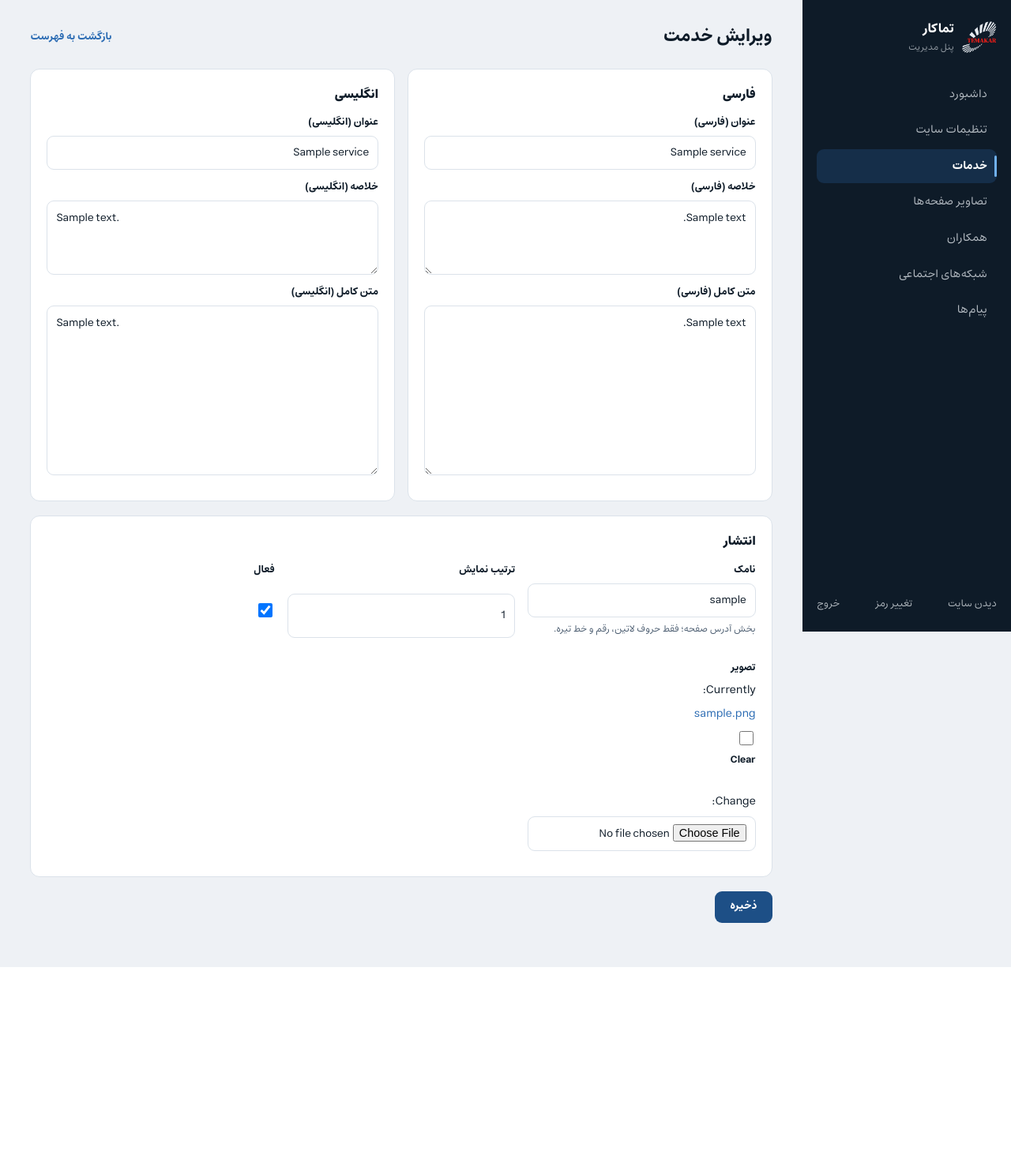
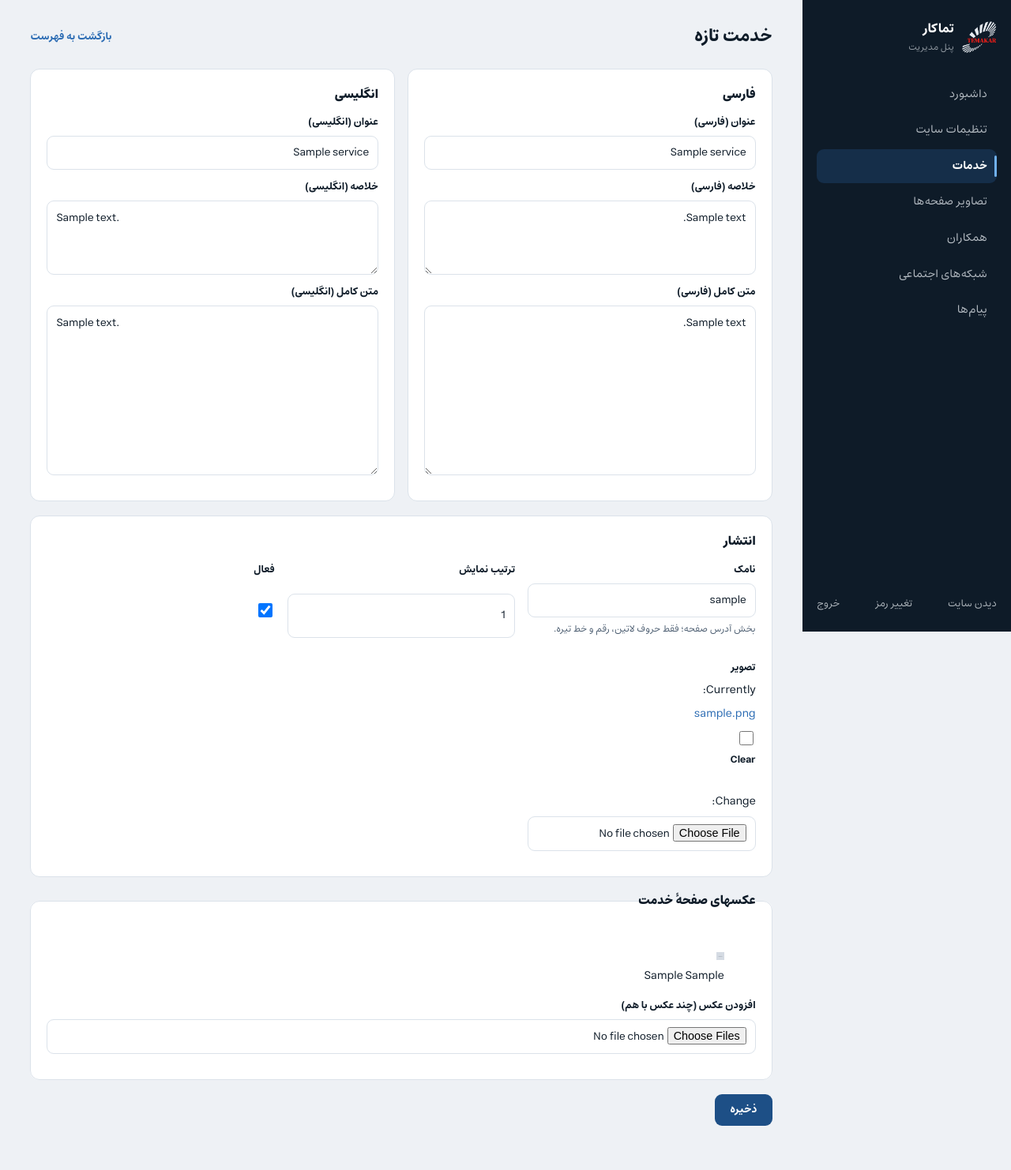
Before and after one commit to LeylaKhojasteh/temakar-site, a Django app: page /manage/services/1/ in a window 1280 px wide. Shown: the whole page at 79% size. Before the commit the page ends 1225 px from the top, so only its background shows below. Run offline with Django 5.2, Linux system fonts and the light colour scheme; a user stored in the database is signed in; tables that the repository leaves empty hold one stand-in row (values such as "Sample post"); grey boxes marked "Sample" are stand-in pictures.

Commit message:
feat: add multi-photo gallery to the custom dashboard service form

```diff
--- a/apps/dashboard/forms.py
+++ b/apps/dashboard/forms.py
@@ -2,6 +2,7 @@
 
 from django import forms
 
+from apps.services.gallery import ServiceImage
 from apps.core.models import Partner, SiteImage, SiteSettings, SocialLink
 from apps.services.models import Service
 
@@ -63,3 +64,16 @@ class ServiceForm(forms.ModelForm):
             "body_fa": forms.Textarea(attrs={"rows": 8, "dir": "rtl"}),
             "body_en": forms.Textarea(attrs={"rows": 8, "dir": "ltr"}),
         }
+
+
+class MultiFileInput(forms.FileInput):
+    def __init__(self, attrs=None):
+        super().__init__(attrs)
+        self.attrs["multiple"] = True
+
+
+class GalleryUploadForm(forms.Form):
+    photos = forms.ImageField(
+        required=False,
+        widget=MultiFileInput(),
+    )
--- a/apps/dashboard/views.py
+++ b/apps/dashboard/views.py
@@ -15,6 +15,7 @@ from django.views.decorators.http import require_POST
 
 from apps.contact.models import ContactMessage
 from apps.core.models import Partner, SiteImage, SiteSettings, SocialLink
+from apps.services.gallery import ServiceImage
 from apps.services.models import Service
 
 from .forms import ImageForm, PartnerForm, ServiceForm, SettingsForm, SocialForm
@@ -97,15 +98,21 @@ def services_view(request):
 
 @panel_required
 def service_edit(request, pk=None):
+    from apps.dashboard.forms import GalleryUploadForm
+
     instance = get_object_or_404(Service, pk=pk) if pk else None
     form = ServiceForm(request.POST or None, request.FILES or None, instance=instance)
+    gallery_form = GalleryUploadForm(request.POST or None, request.FILES or None)
     if request.method == "POST" and form.is_valid():
-        form.save()
+        service = form.save()
+        for photo in request.FILES.getlist("photos"):
+            ServiceImage.objects.create(service=service, image=photo)
         return redirect("dashboard:services")
     return render(
         request,
         "dashboard/service_form.html",
-        {"active": "services", "form": form, "service": instance},
+        {"active": "services", "form": form, "gallery_form": gallery_form,
+         "gallery": instance.gallery.all() if instance else []},
     )
 
 
--- a/templates/dashboard/service_form.html
+++ b/templates/dashboard/service_form.html
@@ -32,6 +32,25 @@
       </div>
     </section>
 
+
+    <fieldset class="panel-block">
+      <legend>عکسهای صفحهٔ خدمت</legend>
+      {% if gallery %}
+        <div class="image-grid">
+          {% for photo in gallery %}
+            <figure class="gallery-item">
+              <img src="{{ photo.image.url }}" alt="" width="{{ photo.image_width }}" height="{{ photo.image_height }}">
+              <figcaption>{{ photo.caption_fa }} {{ photo.caption_en }}</figcaption>
+            </figure>
+          {% endfor %}
+        </div>
+      {% endif %}
+      <div class="field">
+        <label for="id_photos">افزودن عکس (چند عکس با هم)</label>
+        {{ gallery_form.photos }}
+      </div>
+    </fieldset>
+
     <div class="form-actions">
       <button type="submit" class="btn btn--primary">ذخیره</button>
     </div>
```
